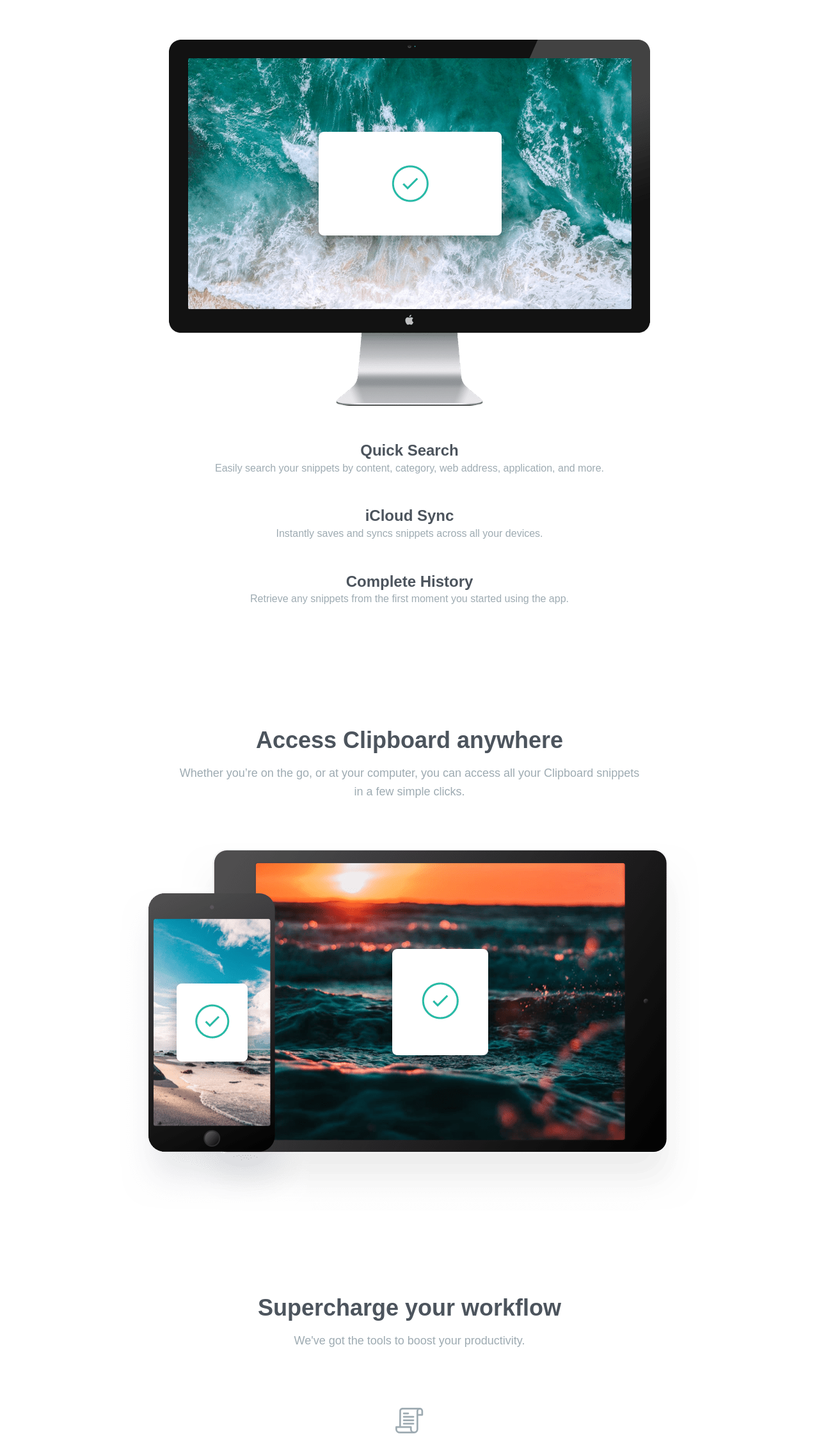
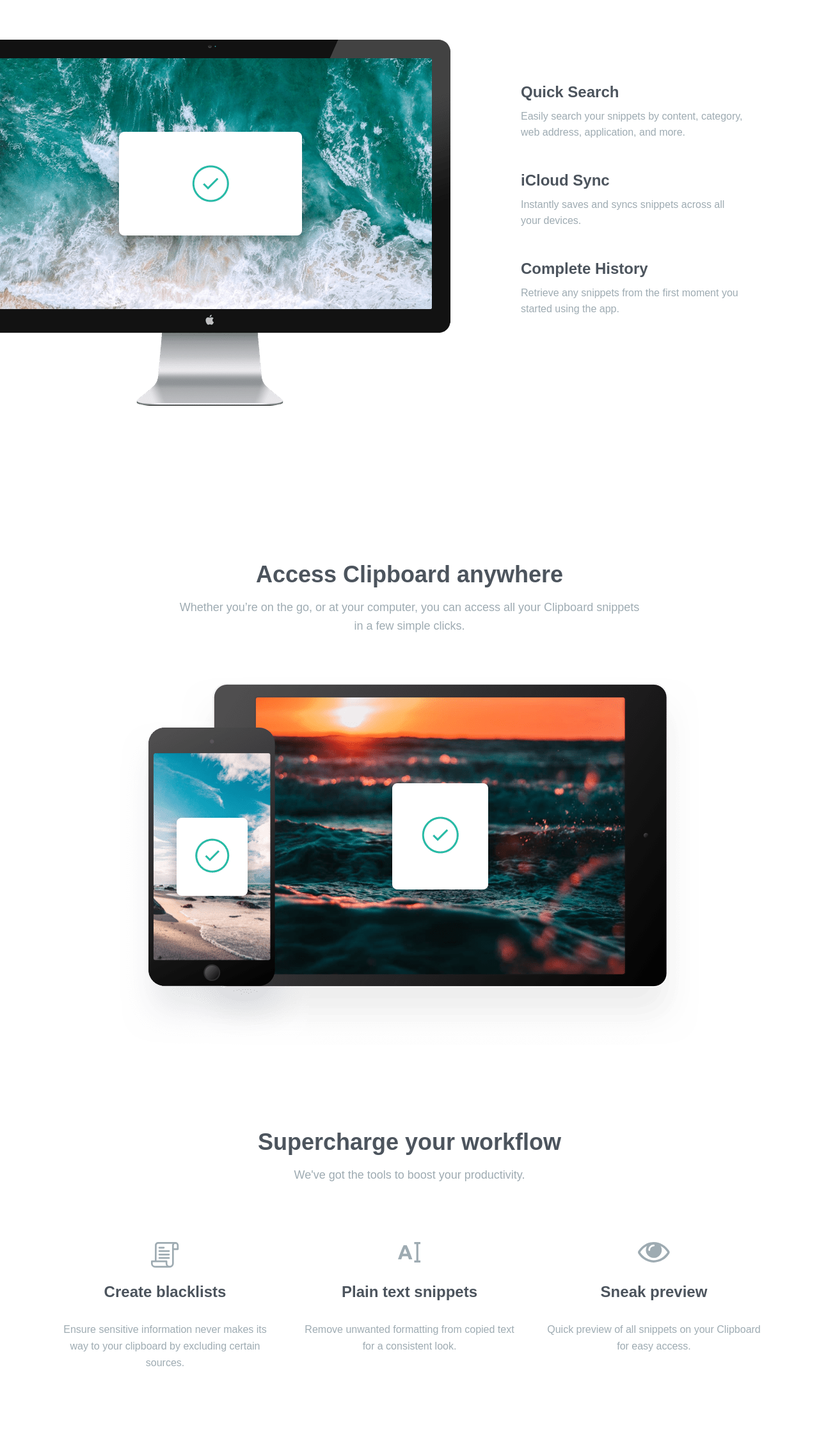
Before and after one commit to giedrius-tumosa/clipboard-landing-page-master, a plain HTML site: page index.html in a window 1280 px wide. Shown: the part 865-3131 px from the top of the page at 64% size. Drawn offline with Linux system fonts and the light colour scheme; a web font is replaced by a local one.

Commit message:
Added layout to some of the elements, corrected distances.

```diff
--- a/index.html
+++ b/index.html
@@ -26,7 +26,7 @@
     </style>
   </head>
   <body class="flex-column-1">
-    <div class="wrapper flex-column-1">
+    <div class="wrapper flex-column-1 overflow--hidden">
       <!-- HEADER Start-->
 
       <header class="header padding-inline-mobile flex-column-1">
@@ -70,7 +70,9 @@
               Mac and iOS apps will help you organize everything.
             </p>
           </section>
-          <section class="feature-additional-info snippets">
+          <section
+            class="feature-additional-info snippets grid-2-columns move-X-1"
+          >
             <figure class="snippets__figure">
               <img
                 src="./images/image-computer.png"
@@ -82,21 +84,31 @@
             <ul
               class="snippets__additional-feature-list flex-column-1 row-gap-4"
             >
-              <li>
-                <h3 class="additional-feature-title heading-3">Quick Search</h3>
+              <li class="text-box-width-2">
+                <h3
+                  class="additional-feature-title heading-3 padding-bottom-10"
+                >
+                  Quick Search
+                </h3>
                 <p class="additional-feature-description text-3">
                   Easily search your snippets by content, category, web address,
                   application, and more.
                 </p>
               </li>
-              <li>
-                <h3 class="additional-feature-title heading-3">iCloud Sync</h3>
+              <li class="text-box-width-2">
+                <h3
+                  class="additional-feature-title heading-3 padding-bottom-10"
+                >
+                  iCloud Sync
+                </h3>
                 <p class="additional-feature-description text-3">
                   Instantly saves and syncs snippets across all your devices.
                 </p>
               </li>
-              <li>
-                <h3 class="additional-feature-title heading-3">
+              <li class="text-box-width-2">
+                <h3
+                  class="additional-feature-title heading-3 padding-bottom-10"
+                >
                   Complete History
                 </h3>
                 <p class="additional-feature-description text-3">
@@ -145,7 +157,7 @@
             <ul
               class="workflow__additional-feature-list flex-column-1 row-gap-5"
             >
-              <li class="flex-column-1 row-gap-1">
+              <li class="text-box-width-2 flex-column-1 row-gap-1">
                 <img
                   src="./images/icon-blacklist.svg"
                   alt="Icon for blacklist feature."
@@ -160,7 +172,7 @@
                   clipboard by excluding certain sources.
                 </p>
               </li>
-              <li class="flex-column-1 row-gap-1">
+              <li class="text-box-width-2 flex-column-1 row-gap-1">
                 <img
                   src="./images/icon-text.svg"
                   alt="Icon for text snippets feature."
@@ -175,7 +187,7 @@
                   look.
                 </p>
               </li>
-              <li class="flex-column-1 row-gap-1">
+              <li class="text-box-width-2 flex-column-1 row-gap-1">
                 <img
                   src="./images/icon-preview.svg"
                   alt="Icon for sneak preview feature."
--- a/style.css
+++ b/style.css
@@ -111,12 +111,18 @@ button {
 .row-gap-5 {
   row-gap: 3.5rem;
 }
+.padding-bottom-10 {
+  padding-bottom: 10px;
+}
 
 .padding-inline-mobile {
   padding-inline: var(--padding-inline-mobile);
 }
 .text-box-width-1 {
   width: min(730px, 100%);
+}
+.text-box-width-2 {
+  width: min(350px, 100%);
 }
 
 /* TYPOGRAPHY */
@@ -167,7 +173,7 @@ body {
   line-height: var(--line-height-large);
 }
 
-.text-footer {
+.text-footer > a:any-link {
   font-size: var(--fs-text-2);
   font-weight: var(--fw-400);
   color: var(--clr-font-body-dark);
@@ -325,3 +331,72 @@ button {
     width: 227px;
   }
 }
+
+@media screen and (min-width: 1200px) {
+  /* UTILITIES */
+  .grid-2-columns {
+    display: grid;
+    grid-template-columns: max-content 1fr;
+    column-gap: 6.875rem;
+    align-items: flex-start;
+  }
+  .move-X-1 {
+    transform: translateX(calc(-3rem - var(--padding-inline-mobile)));
+  }
+  .overflow--hidden {
+    overflow: hidden;
+  }
+
+  /* General */
+
+  .snippets__additional-feature-list.flex-column-1 {
+    text-align: left;
+    justify-content: center;
+    align-items: flex-start;
+    /* border: 2px solid red; */
+    padding-top: 4.25rem;
+  }
+
+  .flex-column-1 {
+    display: flex;
+    flex-flow: column nowrap;
+    justify-content: center;
+    align-items: center;
+  }
+
+  .workflow__additional-feature-list {
+    flex-flow: row nowrap;
+    align-items: flex-start;
+    gap: 2rem;
+  }
+  .workflow__additional-feature-list > li:first-child > img {
+    margin-bottom: -8px;
+  }
+  .main__client-companies {
+    flex-flow: row nowrap;
+    column-gap: 6rem;
+  }
+  .footer {
+    flex-flow: row nowrap;
+    max-height: 150px;
+  }
+  .footer__logo {
+    margin-right: 135px;
+  }
+  .footer__navigation {
+    margin-right: 165px;
+    display: grid;
+    grid-auto-flow: column;
+    grid-template-rows: auto auto;
+    justify-content: space-between;
+    gap: 12px 30px;
+    text-align: start;
+  }
+  .footer__navigation a {
+    width: 160px;
+  }
+  .footer__social-media {
+    margin-left: 100px;
+    gap: 24px;
+  }
+}
```
